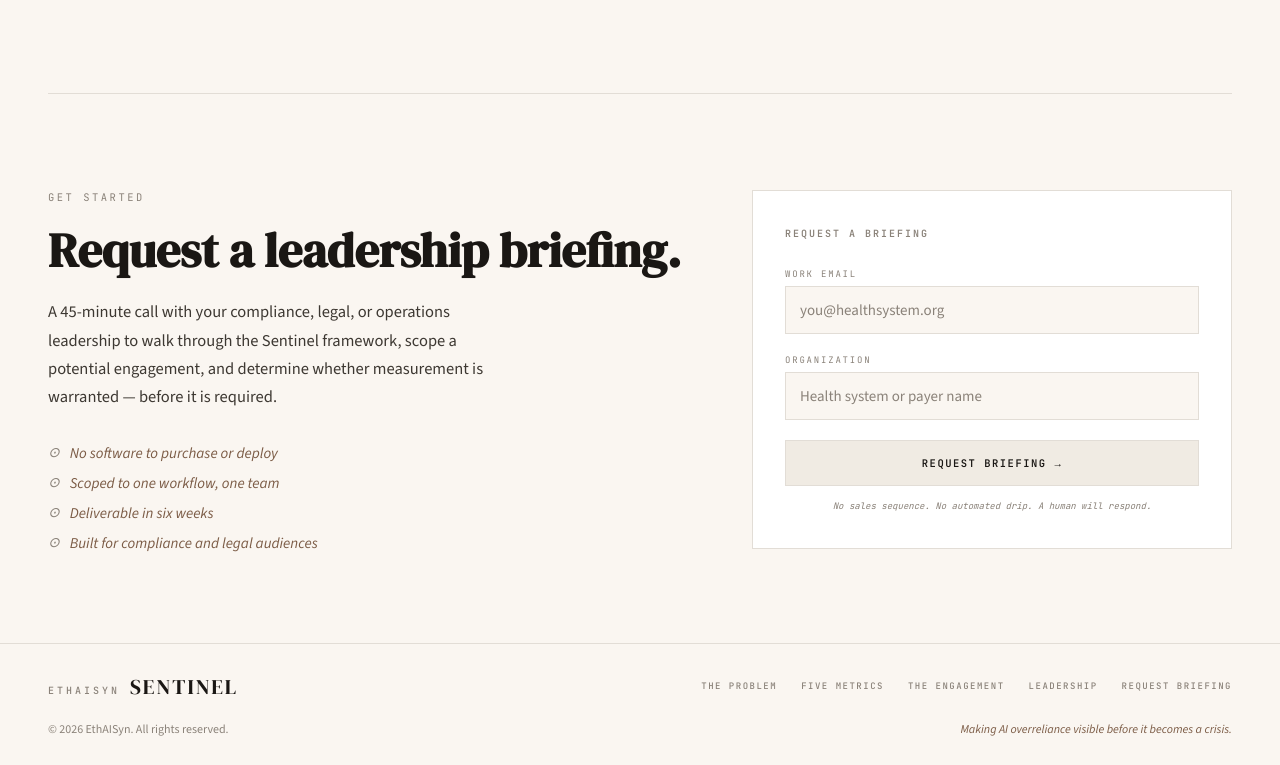
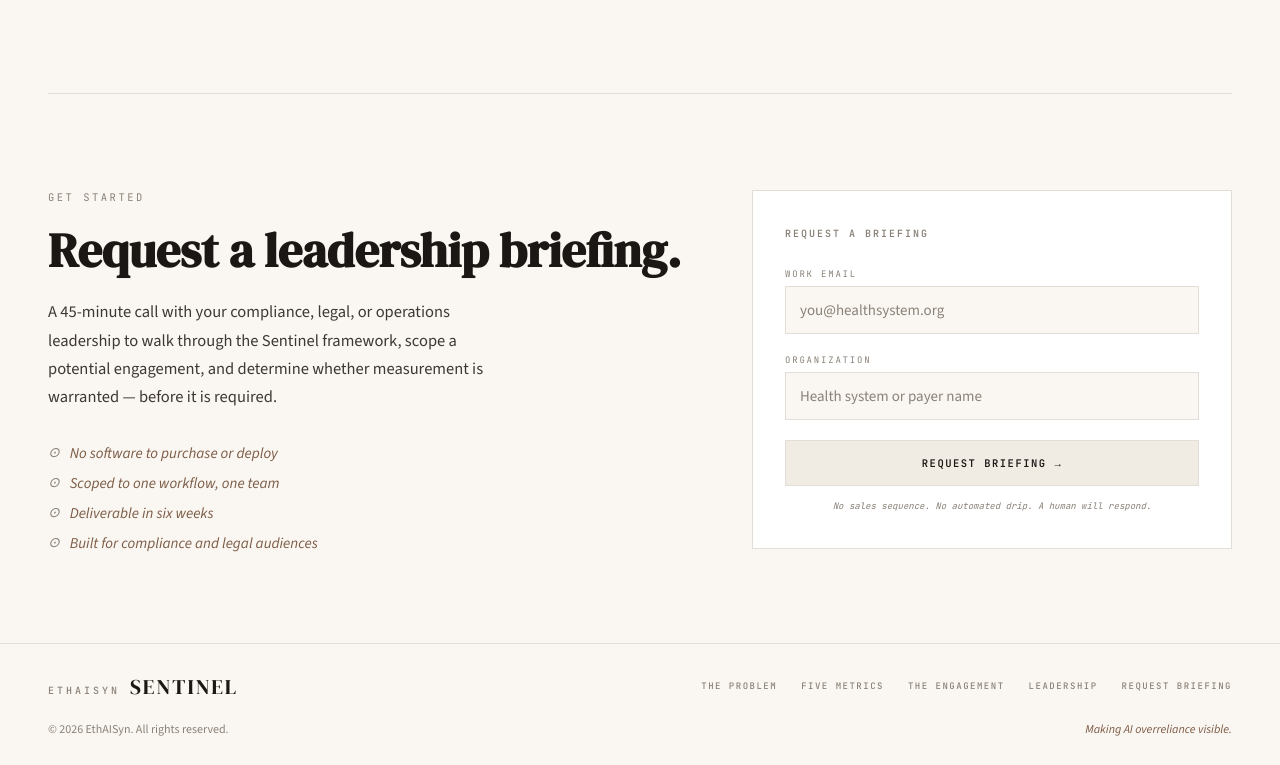
Before and after one commit to TwinOfMyself/EthAiSynSentinel, a plain HTML site: page index.html in a window 1280 px wide. Shown: the part 6003-6768 px from the top of the page. Drawn offline with nearby package versions, Linux system fonts and the light colour scheme.

Commit message:
Update index.html

```diff
--- a/index.html
+++ b/index.html
@@ -931,7 +931,7 @@
   </div>
   <div class="footer-bottom">
     <span>© 2026 EthAISyn. All rights reserved.</span>
-    <span class="tagline">Making AI overreliance visible before it becomes a crisis.</span>
+    <span class="tagline">Making AI overreliance visible.</span>
   </div>
 </footer>
 
```
